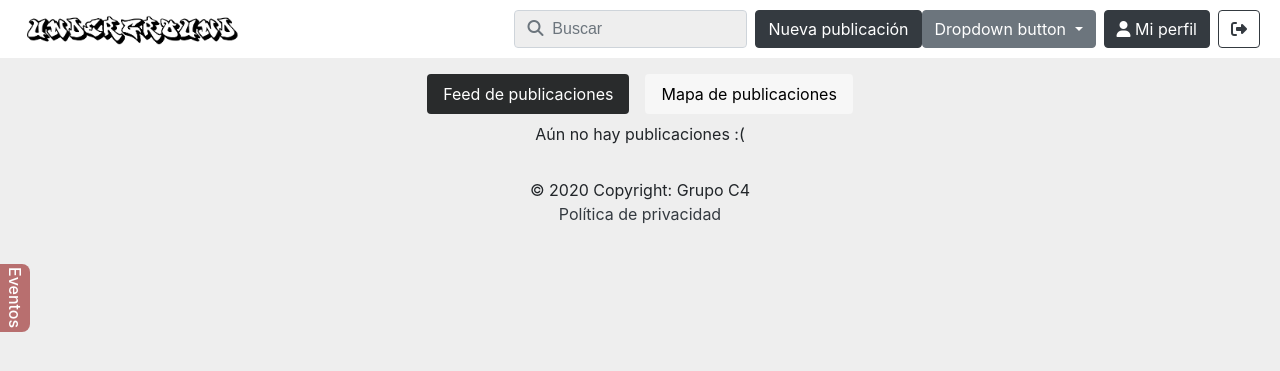
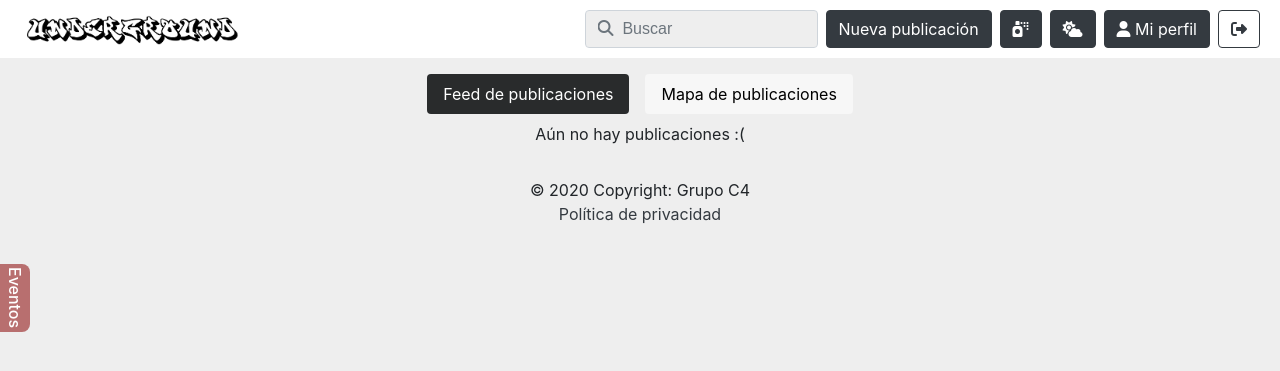
Before and after one commit to juliarobles/graffitisWeb, a Django app: template clienteApp/templates/inicio.html in a window 1280 px wide. Shown: the top 371 px of the page. Run offline with Django 3.2, Linux system fonts and the light colour scheme; the template is opened without the code that fills it, so the values that code supplies are empty; some libraries are stand-ins or nearby versions.

Commit message:
Update navbar.html

```diff
--- a/clienteApp/templates/navbar.html
+++ b/clienteApp/templates/navbar.html
@@ -82,15 +82,8 @@
       </div>
       <a class="nav-item btn btn-dark ml-2 menu-item-hover" href="{% url 'cargar-tiempo' %}" ><i class="fas fa-spray-can"></i><spam class="menu-item">   ¿Pensando en pintar?</spam></a>
       -->
-      <div class="dropdown">
-      <button class="btn btn-secondary dropdown-toggle" type="button" id="dropdownMenuButton" data-toggle="dropdown" aria-haspopup="true" aria-expanded="false">
-    Dropdown button
-  </button>
-  <div class="dropdown-menu" aria-labelledby="dropdownMenuButton">
-    <a class="dropdown-item" href="#">Action</a>
-    <a class="dropdown-item" href="#">Another action</a>
-    <a class="dropdown-item" href="#">Something else here</a>
-  </div></div>
+      <a class="nav-item btn btn-dark ml-2 menu-item-hover" href="{% url 'cargar-tiempo' %}" ><i class="fas fa-spray-can"></i><spam class="menu-item">   Tu inspiración para hoy</spam></a>
+      <a class="nav-item btn btn-dark ml-2 menu-item-hover" href="{% url 'cargar-tiempo' %}" ><i class="fas fa-cloud-sun"></i><spam class="menu-item">   ¿Es buen día para pintar?</spam></a>
       <a class="nav-item btn btn-dark ml-2" href="{% url 'usuarios-detail' request.session.usuario %}" ><i class="fas fa-user"></i><spam> Mi perfil</spam></a>
       <button class="nav-item ml-2 mr-1 btn btn-outline-dark my-2 my-sm-0 form-inline" type="button" onclick="signOut();"><i class="fas fa-sign-out-alt"></i></button>
     </div>
```
